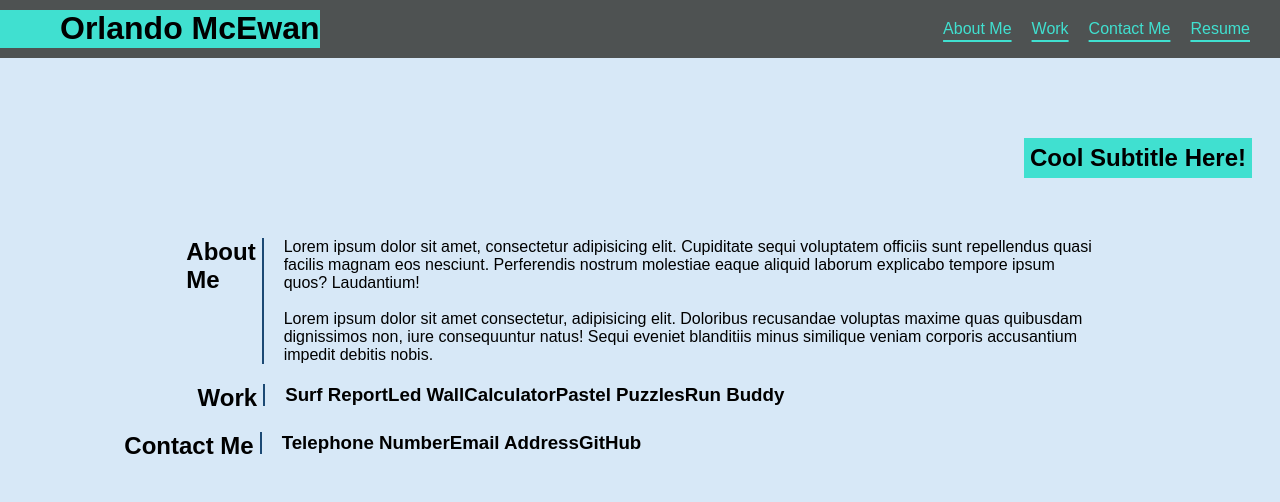
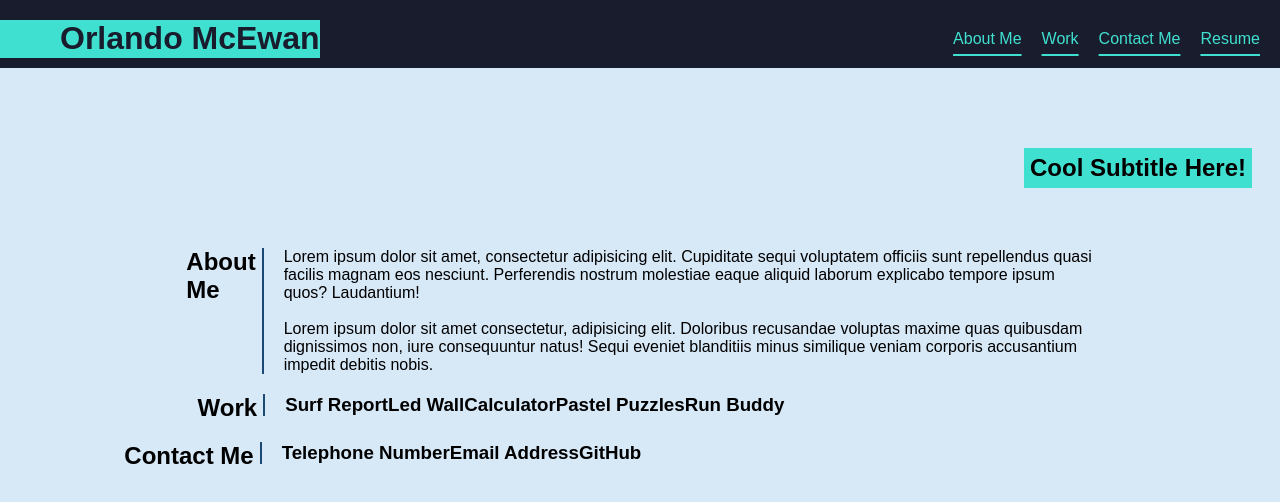
Before and after one commit to omcewan/my-portfolio-as-a-developer, a plain HTML site: page index.html in a window 1280 px wide. Drawn offline with Linux system fonts and the light colour scheme.

Commit message:
update heading color and padding

```diff
--- a/assets/css/stylesheet.css
+++ b/assets/css/stylesheet.css
@@ -11,11 +11,11 @@ body {
 
 /* Header styling starts here */
 header {
-    padding: 10px 20px 10px 0;
+    padding: 20px 10px 10px 0;
     display: flex;
     flex-wrap: wrap;
     justify-content: space-between;
-    background-color: rgb(78, 82, 82);
+    background-color: rgba(24, 28, 44, 1);
 }
 
 header h1 {
@@ -24,7 +24,7 @@ header h1 {
 }
 
 header h1 a {
-    color: black;
+    color: rgba(24, 28, 44, 1);
     text-decoration: none;
 }
 
@@ -39,7 +39,7 @@ header nav ul li a {
     display: inline-block;
     padding: 10px 10px;
     text-decoration: underline 2px;
-    text-underline-offset: 6px;
+    text-underline-offset: 10px;
     color: turquoise;
 }
 /* Header styling ends here */
```
